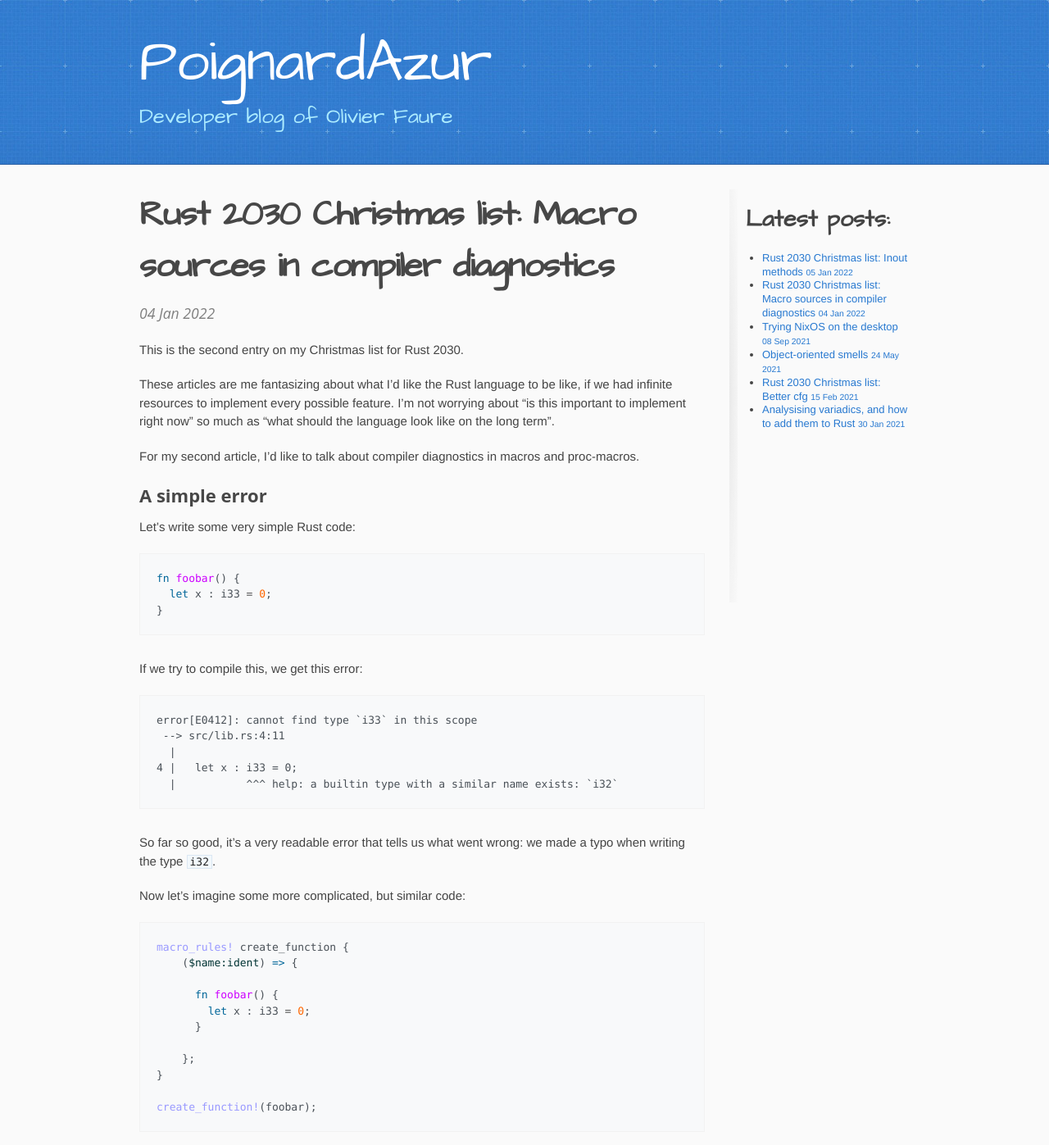
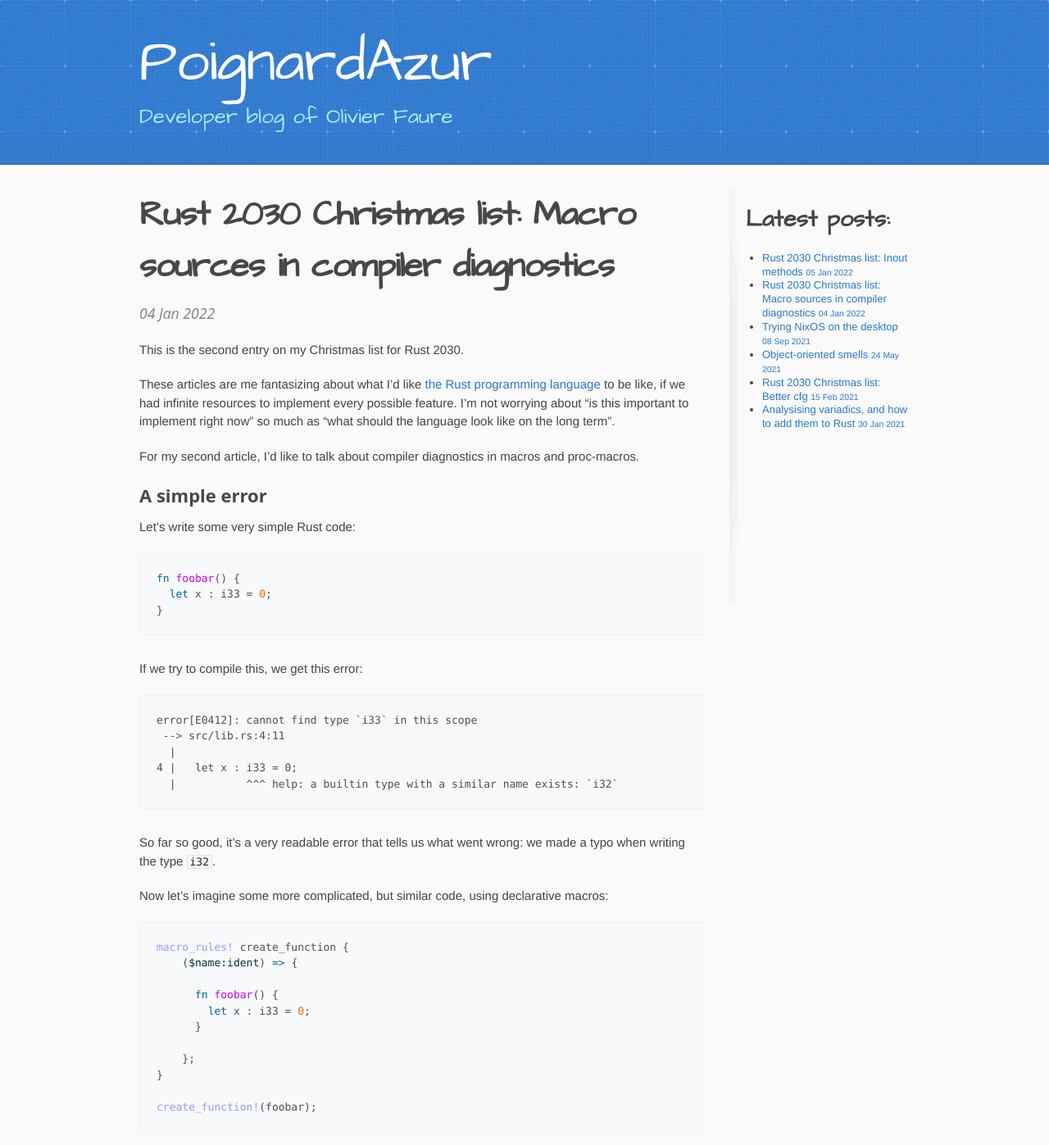
Before and after one commit to PoignardAzur/poignardazur.github.io, a Jekyll site: the page built from _posts/2022-01-04-better-quote-errors.md, in a window 1280 px wide and 1400 px high. Shown: the top 1397 px of the window at 82% size. Built offline with Jekyll 4.4.1, drawn with Linux system fonts in a browser that asks for light colours; some of the changed text lies outside the part shown.

Commit message:
Editing pass
Add links and stuff to make text easier to understand for beginners.

````diff
--- a/_posts/2022-01-04-better-quote-errors.md
+++ b/_posts/2022-01-04-better-quote-errors.md
@@ -5,7 +5,7 @@
 
 This is the second entry on my Christmas list for Rust 2030.
 
-These articles are me fantasizing about what I'd like the Rust language to be like, if we had infinite resources to implement every possible feature. I'm not worrying about "is this important to implement right now" so much as "what should the language look like on the long term".
+These articles are me fantasizing about what I'd like [the Rust programming language](https://www.rust-lang.org/) to be like, if we had infinite resources to implement every possible feature. I'm not worrying about "is this important to implement right now" so much as "what should the language look like on the long term".
 
 For my second article, I'd like to talk about compiler diagnostics in macros and proc-macros.
 
@@ -32,7 +32,7 @@
 
 So far so good, it's a very readable error that tells us what went wrong: we made a typo when writing the type `i32`.
 
-Now let's imagine some more complicated, but similar code:
+Now let's imagine some more complicated, but similar code, using declarative macros:
 
 ```rust
 macro_rules! create_function {
@@ -165,6 +165,8 @@
 
 Some people might reply that there is already `cargo-expand` and `-Z macro-backtrace`, but neither of these options give me what I want, which is a targeted error saying "this is the specific line you need to change to fix the problem".
 
+\[EDIT:\] [Apparently](https://internals.rust-lang.org/t/rust-2030-christmas-list-macro-sources-in-compiler-diagnostics/15915/2) `-Z macro-backtrace` gives that information, but only for declarative macros.
+
 
 ## How to fix it
 
````
Also changed, not shown: _posts/2021-01-30-variadic-generics.md (+11 -11 lines), _posts/2021-02-15-rust-wishlist-better-cfg.md (+1 -1 lines), _posts/2021-05-24-oop-smells.md (+1 -1 lines), _posts/2021-09-08-nixos-post-mortem.md (+1 -1 lines), _posts/2022-01-05-rust-wishlist-inout-syntax.md (+2 -2 lines).
